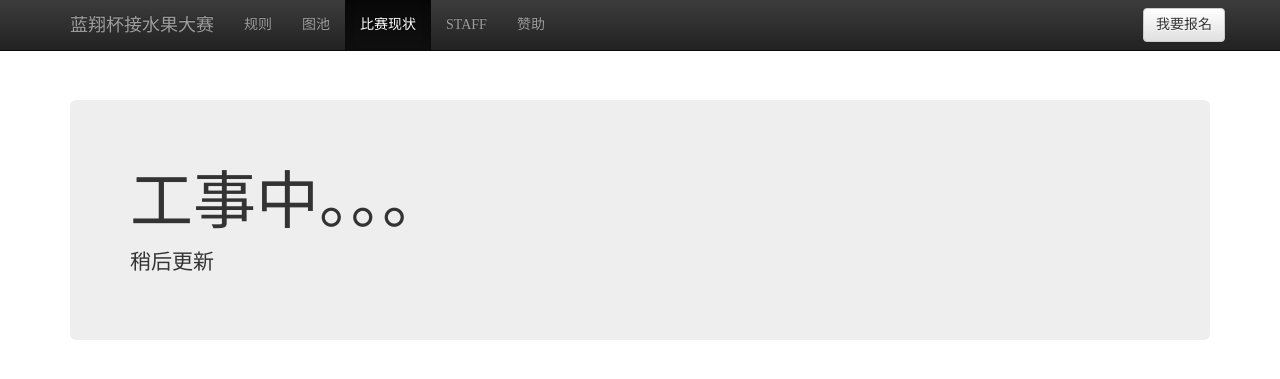
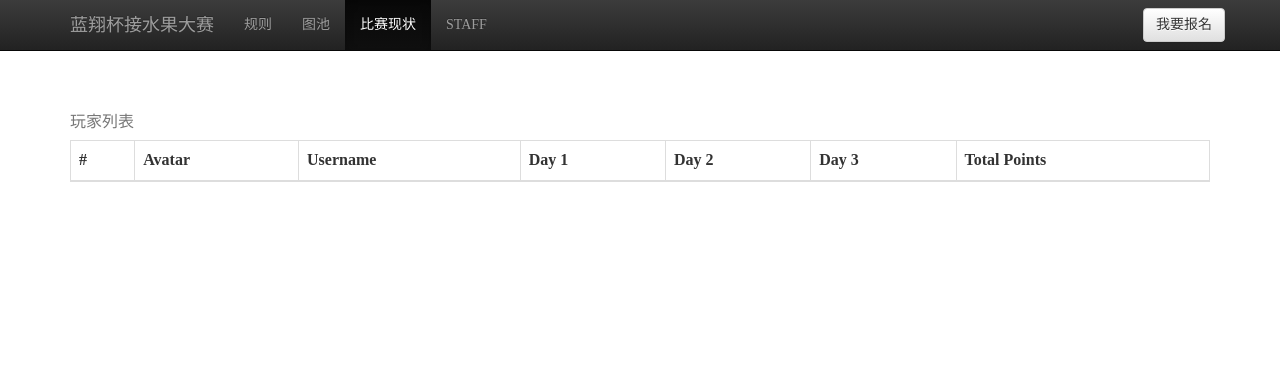
Before and after one commit to Troogle/Lanxiang, a Django app: page /statistics/ in a window 1280 px wide. Shown: the top 379 px of the page. Run offline with Django 3.2, Linux system fonts and the light colour scheme; lists and menus that the app fills with data are empty; some libraries are stand-ins or nearby versions.

Commit message:
userlist

```diff
--- /dev/null
+++ b/static/css/error.css
@@ -0,0 +1,2 @@
+@charset "UTF-8";
+body{background:#fff;font-family:"Segoe UI","微软雅黑","verdana","arial";margin:0;padding-bottom:100px;color:#575757}.mainContent{margin-top:80px;width:700px;margin-left:120px;margin-right:120px}.title{color:#2778ec;font-size:38pt;font-weight:300;vertical-align:bottom;margin-bottom:20px;position:relative}.taskSection{margin-top:20px;margin-bottom:40px;position:relative}.tasks{color:#000;font-weight:200;font-size:12pt;padding-top:5px}li{margin-top:8px}a{text-decoration:none;color:#2778ec;padding:0 5px}.diagnoseButton{outline:none;font-size:9pt}
--- a/templates/base.html
+++ b/templates/base.html
@@ -6,8 +6,9 @@
     <meta name="viewport" content="width=device-width, initial-scale=1">
     <title>蓝翔杯</title>
     <link rel="stylesheet" href="http://cdn.bootcss.com/bootstrap/3.3.2/css/bootstrap.min.css">
-    <link rel="stylesheet" href="http://cdn.bootcss.com/bootstrap/3.3.2/css/bootstrap-theme.min.css">#}
-    <link href="/static/css/docs.min.css" rel="stylesheet">#}
+    <link rel="stylesheet" href="http://cdn.bootcss.com/bootstrap/3.3.2/css/bootstrap-theme.min.css">
+    #}
+    <link href="/static/css/docs.min.css" rel="stylesheet">
     <script src="http://cdn.bootcss.com/jquery/1.11.2/jquery.min.js"></script>
     <script src="http://cdn.bootcss.com/bootstrap/3.3.2/js/bootstrap.min.js"></script>
 </head>
@@ -15,7 +16,8 @@
 <nav class="navbar navbar-inverse navbar-fixed-top">
     <div class="container">
         <div class="navbar-header">
-          <button type="button" class="navbar-toggle collapsed" data-toggle="collapse" data-target="#navbar" aria-expanded="false" aria-controls="navbar">
+            <button type="button" class="navbar-toggle collapsed" data-toggle="collapse" data-target="#navbar"
+                    aria-expanded="false" aria-controls="navbar">
                 <span class="sr-only">Toggle navigation</span>
                 <span class="icon-bar"></span>
                 <span class="icon-bar"></span>
@@ -37,13 +39,11 @@
                 <li{% ifequal option 3 %} class="active"{% endifequal %}>
                     <a href="{% url 'staffs' %}">STAFF</a>
                 </li>
-            <li{% ifequal option 4 %} class="active"{% endifequal %}>
-              <a href="{% url 'support' %}">赞助</a>
-            </li>
             </ul>
             <ul class="nav navbar-nav navbar-right">
                 <button type="button" class="btn btn-default navbar-btn" data-toggle="modal"
-                    data-target="#register">我要报名</button>
+                        data-target="#register">我要报名
+                </button>
             </ul>
         </div>
     </div>
@@ -56,7 +56,8 @@
     <div class="modal-dialog">
         <div class="modal-content">
             <div class="modal-header">
-        <button type="button" class="close" data-dismiss="modal" aria-label="Close"><span aria-hidden="true">&times;</span></button>
+                <button type="button" class="close" data-dismiss="modal" aria-label="Close"><span
+                        aria-hidden="true">&times;</span></button>
                 <h4 class="modal-title" id="registerLabel">报名参加蓝翔杯</h4>
             </div>
             <div class="modal-body">
@@ -80,37 +81,43 @@
 </div>
 <script src="/static/js/spin.js"></script>
 <script src="/static/js/ladda.js"></script>
-<link rel="stylesheet" type="text/css" href="/static/css/ladda-themeless.css" />
+<link rel="stylesheet" type="text/css" href="/static/css/ladda-themeless.css"/>
 <script>
-$(document).ready(function(){
+    $(document).ready(function () {
         var $registerButton = $('#registerButton');
-  $("#registerButton").click(function(){
+        $("#registerButton").click(function () {
             var l = Ladda.create(this);
             l.start();
-		l.setProgress( 0.1 );
+            l.setProgress(0.1);
             var $osuid = $('#osuid').val();
             $registerButton.find('.ladda-label').text('请稍等');
-        $.get('/register/getcode?id='+$osuid, function (response) {
-           if (JSON.parse(response).code==-1) {
-               l.setProgress( 1 );
-	           l.stop();
+            $.get('/register/getcode?id=' + $osuid,function (response) {
+                if (JSON.parse(response).code == -1) {
                     alert('已经报名过或者id输入不正确，请刷新页面后重试');
                     $registerButton.find('.ladda-label').text('报名失败');
+                    l.setProgress(1);
+                    l.stop();
                     $registerButton.removeClass("btn-primary");
-               $registerButton.addClass("btn-danger") ;
-               $registerButton.attr("disabled",true);
+                    $registerButton.addClass("btn-danger");
+                    $registerButton.attr("disabled", true);
                 } else {
-               l.setProgress( 1 );
+                    l.setProgress(1);
                     l.stop();
                     $registerButton.find('.ladda-label').text('报名成功！');
                     $registerButton.removeClass("btn-primary");
-               $registerButton.addClass("btn-success") ;
-               $registerButton.attr("disabled",true);
+                    $registerButton.addClass("btn-success");
+                    $registerButton.attr("disabled", true);
                 }
             }).fail(function (response) {
                 alert('网络连接中断。');
             });
         });
+        $('#register').on('hidden.bs.modal', function (e) {
+            $registerButton.find('.ladda-label').text('点击报名');
+            $registerButton.attr("class", "btn btn-primary ladda-button");
+            $registerButton.attr("disabled", false);
+            $('#osuid').val("");
+        })
     });
 </script>
 </body>
--- a/templates/index.html
+++ b/templates/index.html
@@ -20,7 +20,7 @@
 
             </ul>
             </p>
-            <p>            OSU论坛帖：            </p>
+            <p>OSU论坛帖：            </p>
             <br/>
             <a href="{% url 'rules' %}" class="btn btn-outline-inverse btn-lg">阅读规则</a>
             <button class="btn btn-outline-inverse btn-lg" data-toggle="modal"
--- a/templates/rules.html
+++ b/templates/rules.html
@@ -118,5 +118,6 @@
                 <p><strong>淘汰赛和决赛的具体细则会根据情况作出适当的更改，请选手们密切留意</strong></p>
 
                 <p>特别感谢诺德，教主在比赛规则制定上的帮助！</p>
+                </article>
         </div>
 {% endblock %}
--- /dev/null
+++ b/templates/statistics.html
@@ -0,0 +1,35 @@
+{% extends "base.html" %}
+{% block content %}
+    <div class="container theme-showcase" role="main">
+        <table class="table table-striped table-hover table-bordered">
+            <caption>玩家列表</caption>
+            <thead>
+            <tr>
+                <th>#</th>
+                <th>Avatar</th>
+                <th>Username</th>
+                <th>Day 1</th>
+                <th>Day 2</th>
+                <th>Day 3</th>
+                <th>Total Points</th>
+            </tr>
+            </thead>
+            <tbody>
+            {% for matchuser in list %}
+                <tr>
+                    <th scope="row">{{ forloop.counter }}</th>
+                    <td style="width:128px"><img src="http://a.ppy.sh/{{ matchuser.osuid }}" class="img-responsive">
+                    </td>
+                    <td style="color:
+                            {% if matchuser.checked %}
+                                #333333{% else %}#dddddd
+                            {% endif %}">{{ matchuser.username }}</td>
+{#                    <td>{{ matchuser.point }}</td>#}
+                <td>0</td><td>0</td><td>0</td><td>0</td>
+                </tr>
+            {% endfor %}
+            </tbody>
+
+        </table>
+    </div>
+{% endblock %}
--- a/web/ctb/views.py
+++ b/web/ctb/views.py
@@ -1,6 +1,6 @@
 # Create your views here.
 from django.shortcuts import render
-from .utils import generate, checkcode, convertid
+from .utils import convertid
 from .response import JsonResponse
 from .models import *
 
@@ -14,11 +14,12 @@ def rules(request):
 
 
 def pool(request):
-	return render(request, 'working.html', {'option': 1})
+	return render(request, 'pool.html', {'option': 1})
 
 
 def statistics(request):
-	return render(request, 'working.html', {'option': 2})
+	user= MatchUser.objects.all()
+	return render(request, 'statistics.html', {'option': 2,'list':user})
 
 
 def staffs(request):
@@ -27,10 +28,6 @@ def staffs(request):
 
 def support(request):
 	return render(request, 'working.html', {'option': 4})
-
-
-def register(request):
-	return render(request, 'register.html', {'option': 5})
 
 
 def checkcode(request):
--- a/web/settings/urls.py
+++ b/web/settings/urls.py
@@ -10,7 +10,6 @@ urlpatterns = patterns('ctb',
 					   url(r'^statistics/$', 'views.statistics', name='statistics'),
 					   url(r'^staffs/$', 'views.staffs', name='staffs'),
 					   url(r'^support/$', 'views.support', name='support'),
-					   url(r'^register/$', 'views.register', name='register'),
 					   url(r'^register/getcode$', 'views.checkcode'),
 					   url(r'^admin/', include(admin.site.urls)),
 )
```
Also changed, not shown: templates/pool.html (added, +10 -0 lines), templates/staffs.html (added, +10 -0 lines). Lines whose indentation alone changed are shown as unchanged.
